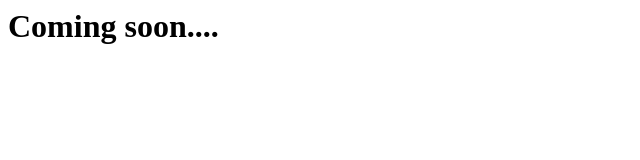
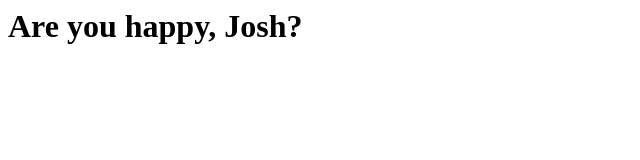
Before and after one commit to ThisIsNoahEvans/SoftwareSite, a plain HTML site: page index.html in a window 1280 px wide. Shown: the whole page, without its empty margins (0-640 px from the left). Drawn offline with Linux system fonts and the light colour scheme.

Commit message:
Update index.html

```diff
--- a/index.html
+++ b/index.html
@@ -1 +1 @@
-<h1>Coming soon....</h1>
+<h1>Are you happy, Josh?</h1>
```
